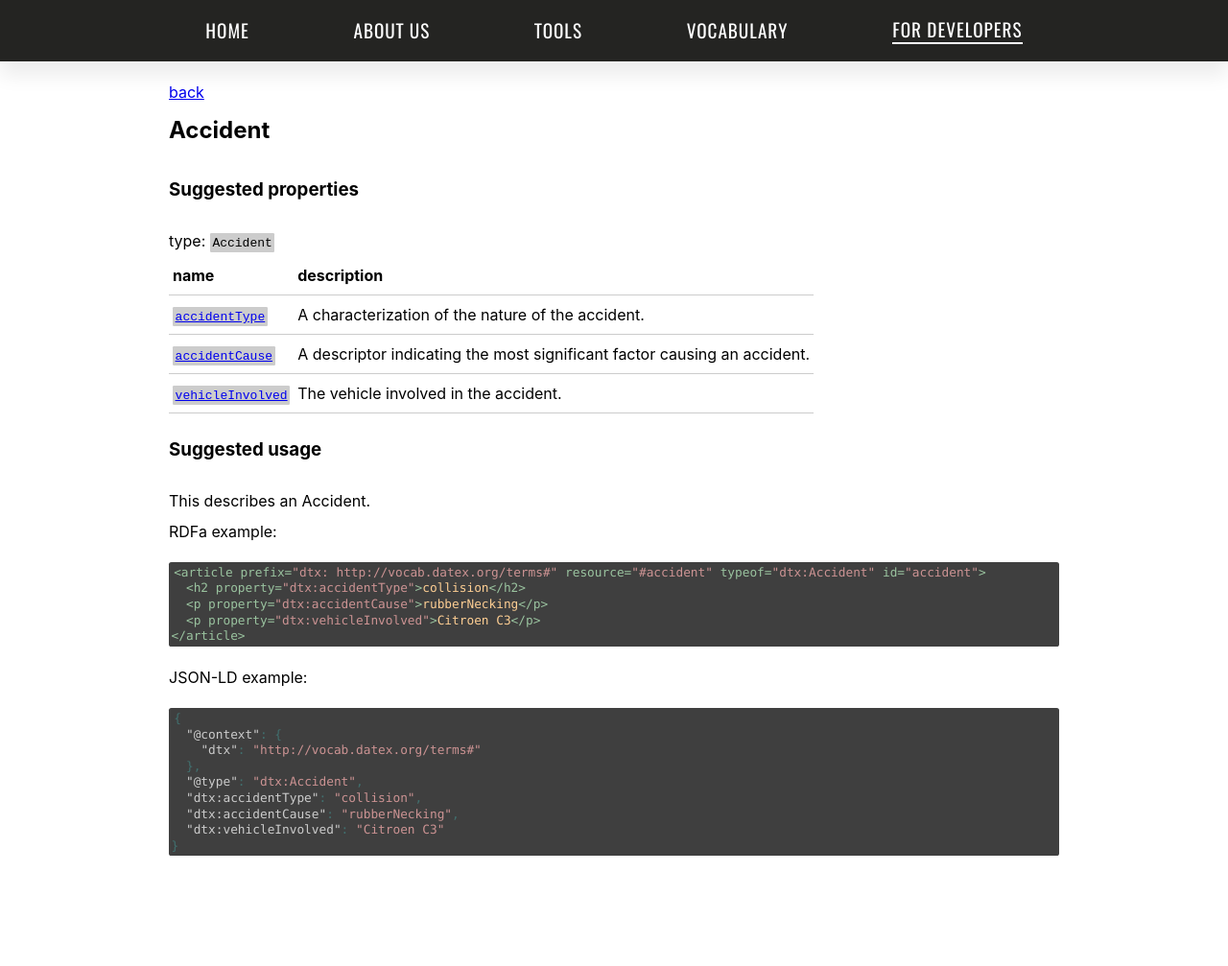
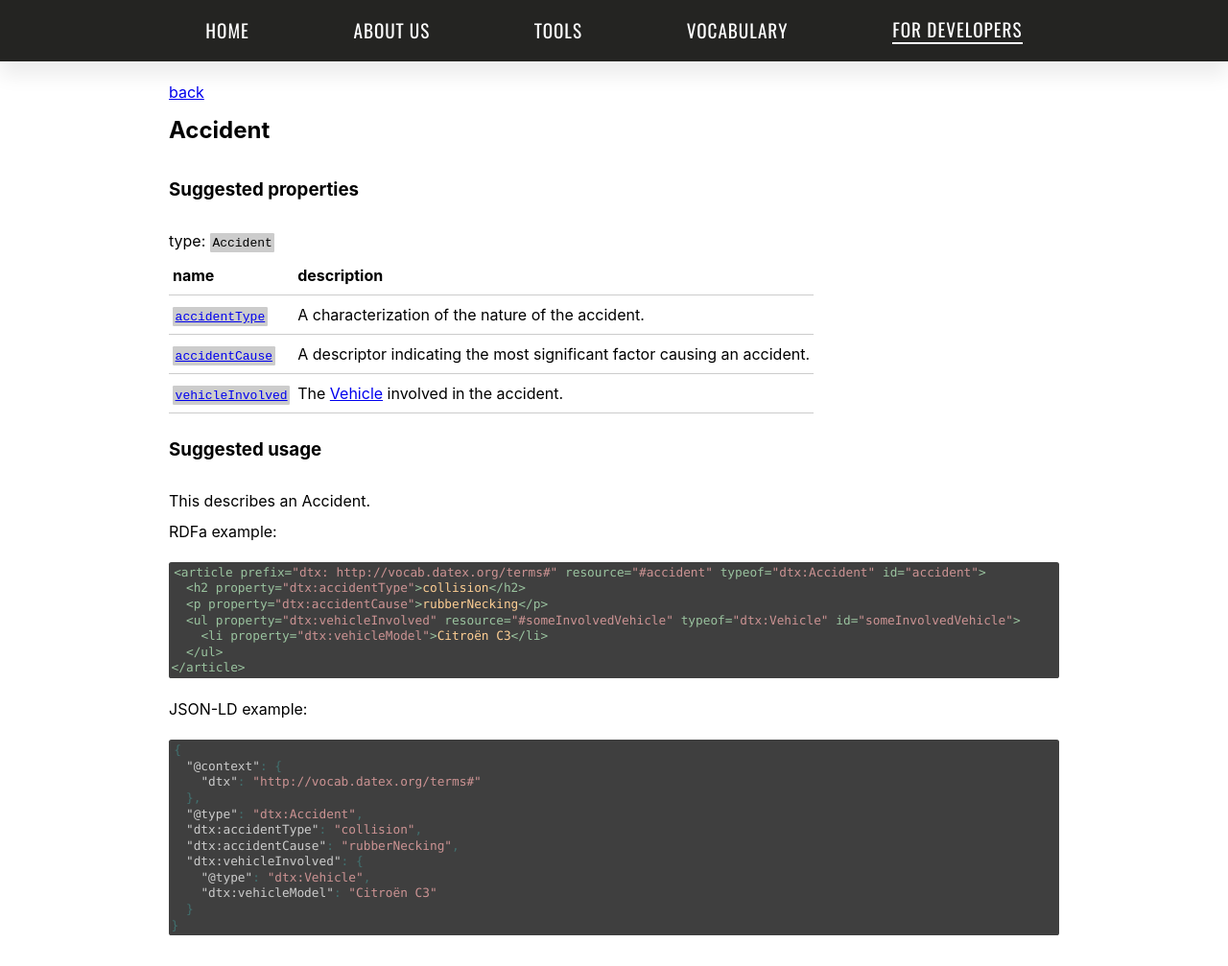
Before and after one commit to osoc16/mobylink, a Jekyll site: the page built from _examples/accident.md, in a window 1280 px wide. Shown: the whole page at 96% size. Built offline with Jekyll 4.4.1, drawn with Linux system fonts in a browser that asks for light colours; before the commit the page ends 924 px from its top, so only the background shows below that.

Commit message:
fix accident
it needed to be a dtx:Vehicle

````diff
--- a/_examples/accident.md
+++ b/_examples/accident.md
@@ -11,7 +11,7 @@ properties:
     description: A descriptor indicating the most significant factor causing an accident.
   -
     property: vehicleInvolved
-    description: The vehicle involved in the accident.
+    description: The <a href="http://vocab.datex.org/terms#Vehicle">Vehicle</a> involved in the accident.
 ---
 
 This describes an Accident.
@@ -22,7 +22,9 @@ RDFa example:
 <article prefix="dtx: http://vocab.datex.org/terms#" resource="#accident" typeof="dtx:Accident" id="accident">
   <h2 property="dtx:accidentType">collision</h2>
   <p property="dtx:accidentCause">rubberNecking</p>
-  <p property="dtx:vehicleInvolved">Citroen C3</p>
+  <ul property="dtx:vehicleInvolved" resource="#someInvolvedVehicle" typeof="dtx:Vehicle" id="someInvolvedVehicle">
+    <li property="dtx:vehicleModel">Citroën C3</li>
+  </ul>
 </article>
 ```
 
@@ -36,6 +38,9 @@ JSON-LD example:
   "@type": "dtx:Accident",
   "dtx:accidentType": "collision",
   "dtx:accidentCause": "rubberNecking",
-  "dtx:vehicleInvolved": "Citroen C3"
+  "dtx:vehicleInvolved": {
+    "@type": "dtx:Vehicle",
+    "dtx:vehicleModel": "Citroën C3"
+  }
 }
 ```
````
